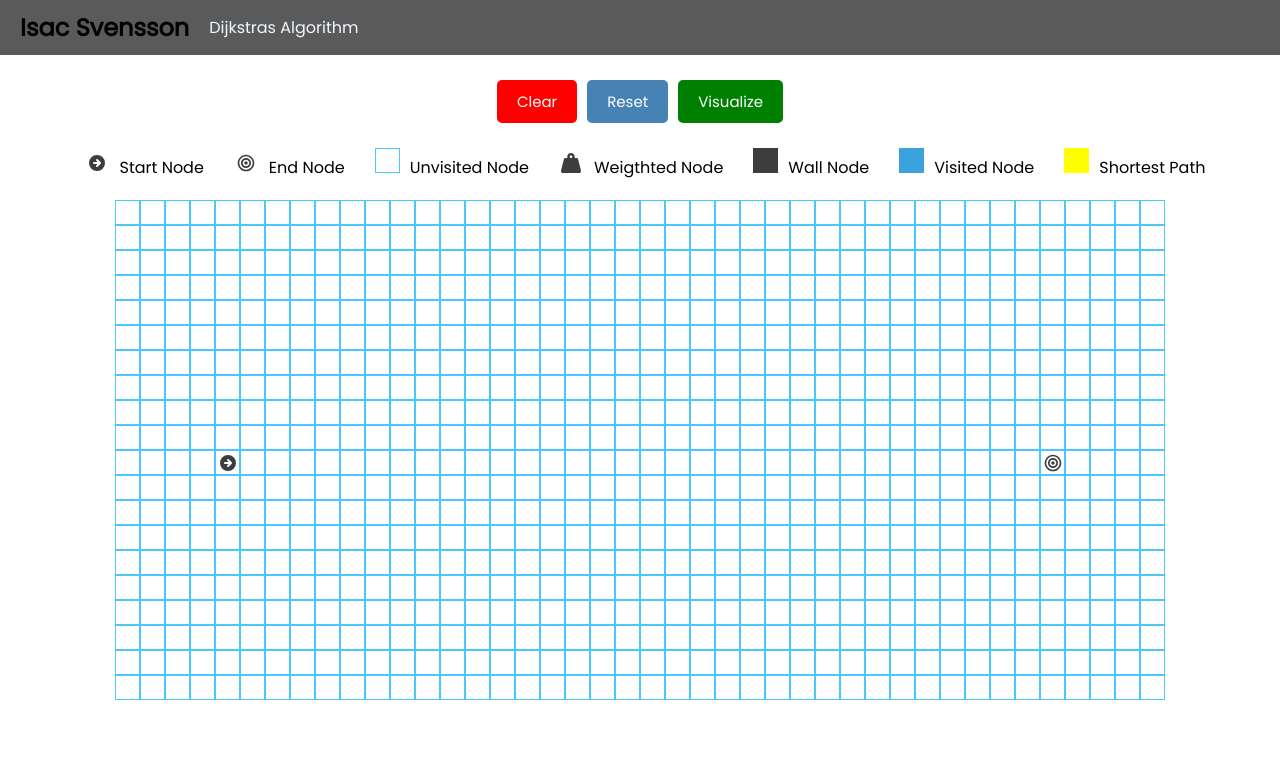
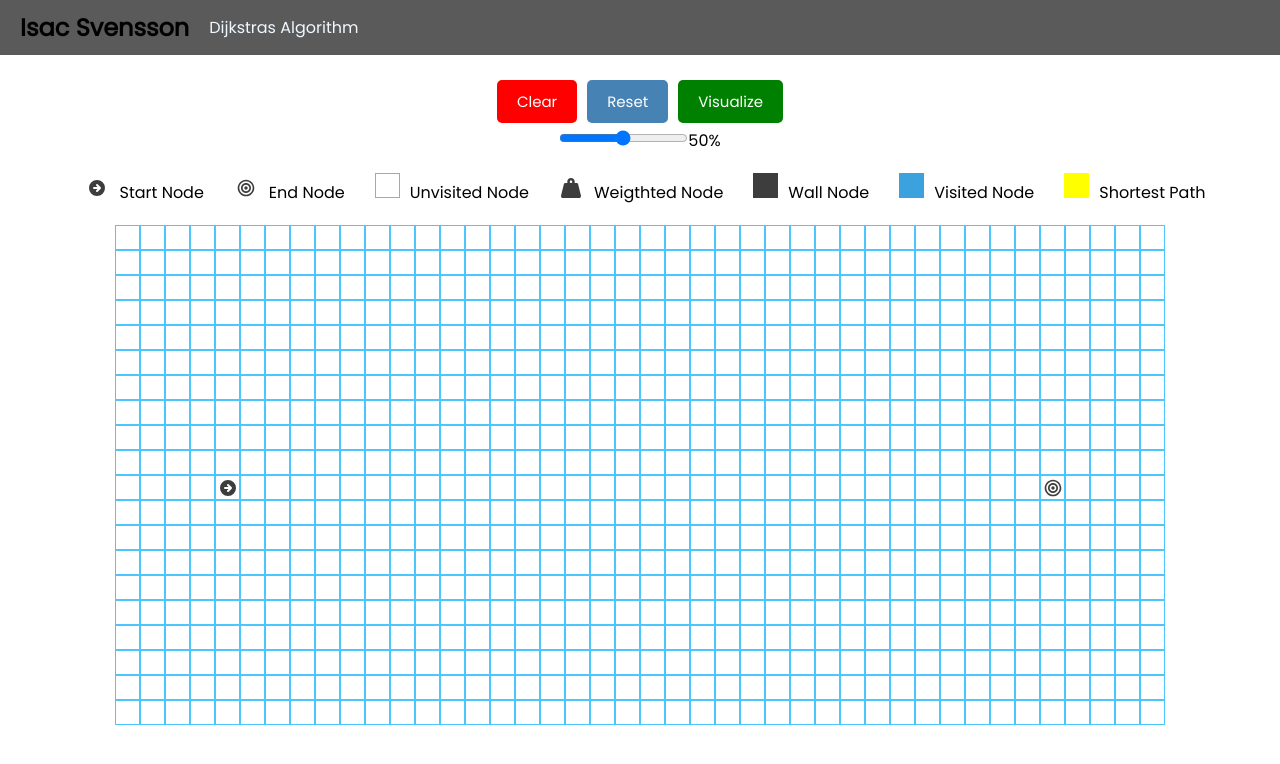
Before and after one commit to IsacSvensson/portfolio, a React (Create React App) app in the folder client/: page / in a window 1280 px wide. Shown: the top 764 px of the page. Built offline with nearby package versions, Linux system fonts and the light colour scheme.

Commit message:
added a slider to controll animationspeed

```diff
--- a/client/src/App.js
+++ b/client/src/App.js
@@ -59,6 +59,7 @@ function App() {
   }
 
   const [matrix, setMatrix] = useState(populateGrid());
+  const [animationSpeed, setAnimationSpeed] = useState(50)
 
   const animate = (visitedNodes, shortestPath) => {
     animateVisitedNodes(visitedNodes, shortestPath)
@@ -70,7 +71,7 @@ function App() {
         if (i === visitedNodes.length){
           setTimeout(() => {
             animateShortestPath(shortestPath)
-          }, i*10);
+          }, (101-animationSpeed)*i);
           return
         }
         setTimeout(() => {
@@ -85,7 +86,7 @@ function App() {
           else
             document.getElementById(`node${node.id}`).className =
             'node node-searched';
-        }, 10 * i);
+        }, (101-animationSpeed)*i);
     }
     resolve(shortestPath);
     })
@@ -109,7 +110,7 @@ function App() {
           else
             document.getElementById(`node${node.id}`).className =
             'node node-visited';
-          }, j*10);
+          }, j*(101-animationSpeed));
       }
   }
 
@@ -221,7 +222,7 @@ function App() {
   return (
     <div className="App" onMouseUp={handleMouseUp}>
       <NavBar/>
-      <OptionsRow reset={resetGrid} visualize={visualize} clear={clearGrid}/>
+      <OptionsRow reset={resetGrid} visualize={visualize} clear={clearGrid} animationSpeed={animationSpeed} setAnimationSpeed={setAnimationSpeed}/>
       <InfoBar/>
       <Container
         grid={matrix}
--- a/client/src/components/OptionsRow.js
+++ b/client/src/components/OptionsRow.js
@@ -1,11 +1,13 @@
 import Button from './Button'
+import Slider from './Slider'
 
-function optionsRow({reset, visualize, clear}) {
+function optionsRow({reset, visualize, clear, setAnimationSpeed, animationSpeed}) {
     return (
         <div className="opt-row">
             <Button text="Clear" color="red" onClick={clear}></Button>
             <Button text="Reset" onClick={reset}></Button>
             <Button text="Visualize" color="green" onClick={visualize}></Button>
+            <Slider setSpeed={setAnimationSpeed} animationSpeed={animationSpeed}/>
         </div>
     )
 }
--- /dev/null
+++ b/client/src/components/Slider.js
@@ -0,0 +1,21 @@
+const Slider = ({animationSpeed, setSpeed}) => {
+
+  const handleChange = event => {
+    setSpeed(event.target.value);
+  };
+  return (
+    <div>
+        <input
+        type="range"
+        className="slider"
+        min={1}
+        max={100}
+        value={animationSpeed}
+        onChange={handleChange}
+      />
+      <output name="rangeVal">{animationSpeed}%</output>
+    </div>
+  )
+}
+
+export default Slider
```
